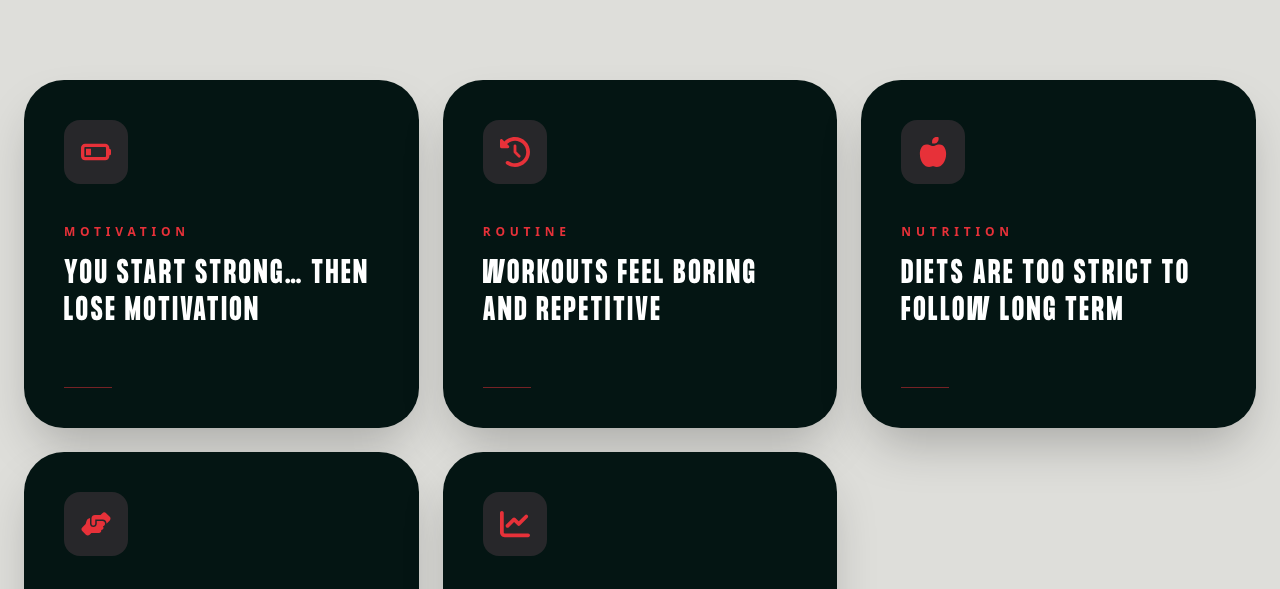
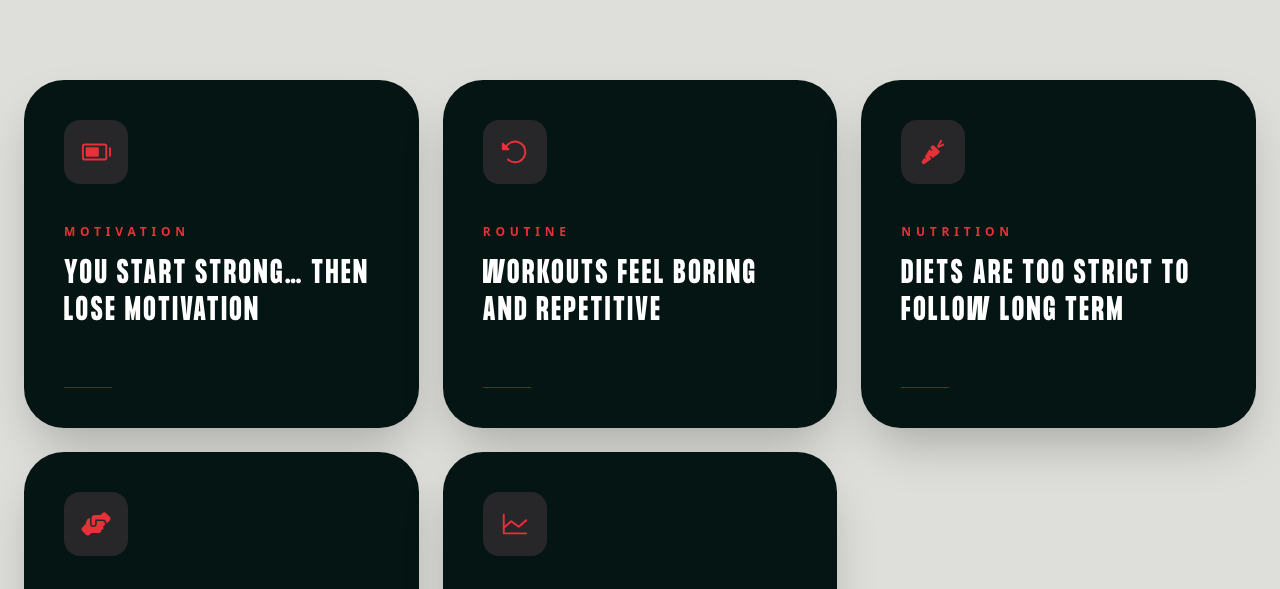
Before and after one commit to akashnegi62/Callories, a Next.js app: page / in a window 1280 px wide. Shown: the part 2740-3329 px from the top of the page. Built offline with nearby package versions, Linux system fonts and the light colour scheme.

Commit message:
Problem_icon_change

```diff
--- a/components/ProblemSection.tsx
+++ b/components/ProblemSection.tsx
@@ -2,30 +2,30 @@
 
 import React from "react";
 import { motion } from "framer-motion";
+import { FaHandshakeAngle } from "react-icons/fa6";
 import {
-  FaBatteryQuarter,
-  FaClockRotateLeft,
-  FaAppleWhole,
-  FaHandshakeAngle,
-  FaChartLine,
-} from "react-icons/fa6";
+  PiBatteryHighFill,
+  PiArrowCounterClockwiseFill,
+  PiChartLine,
+} from "react-icons/pi";
+import { IoIosNutrition } from "react-icons/io";
 
 const problems = [
   {
     id: 1,
-    icon: <FaBatteryQuarter />,
+    icon: <PiBatteryHighFill />,
     eyebrow: "MOTIVATION",
     title: "You start strong… then lose motivation",
   },
   {
     id: 2,
-    icon: <FaClockRotateLeft />,
+    icon: <PiArrowCounterClockwiseFill />,
     eyebrow: "ROUTINE",
     title: "Workouts feel boring and repetitive",
   },
   {
     id: 3,
-    icon: <FaAppleWhole />,
+    icon: <IoIosNutrition />,
     eyebrow: "NUTRITION",
     title: "Diets are too strict to follow long term",
   },
@@ -37,7 +37,7 @@ const problems = [
   },
   {
     id: 5,
-    icon: <FaChartLine />,
+    icon: <PiChartLine />,
     eyebrow: "OUTCOME",
     title: "No results quickly, so you give up",
   },
```
